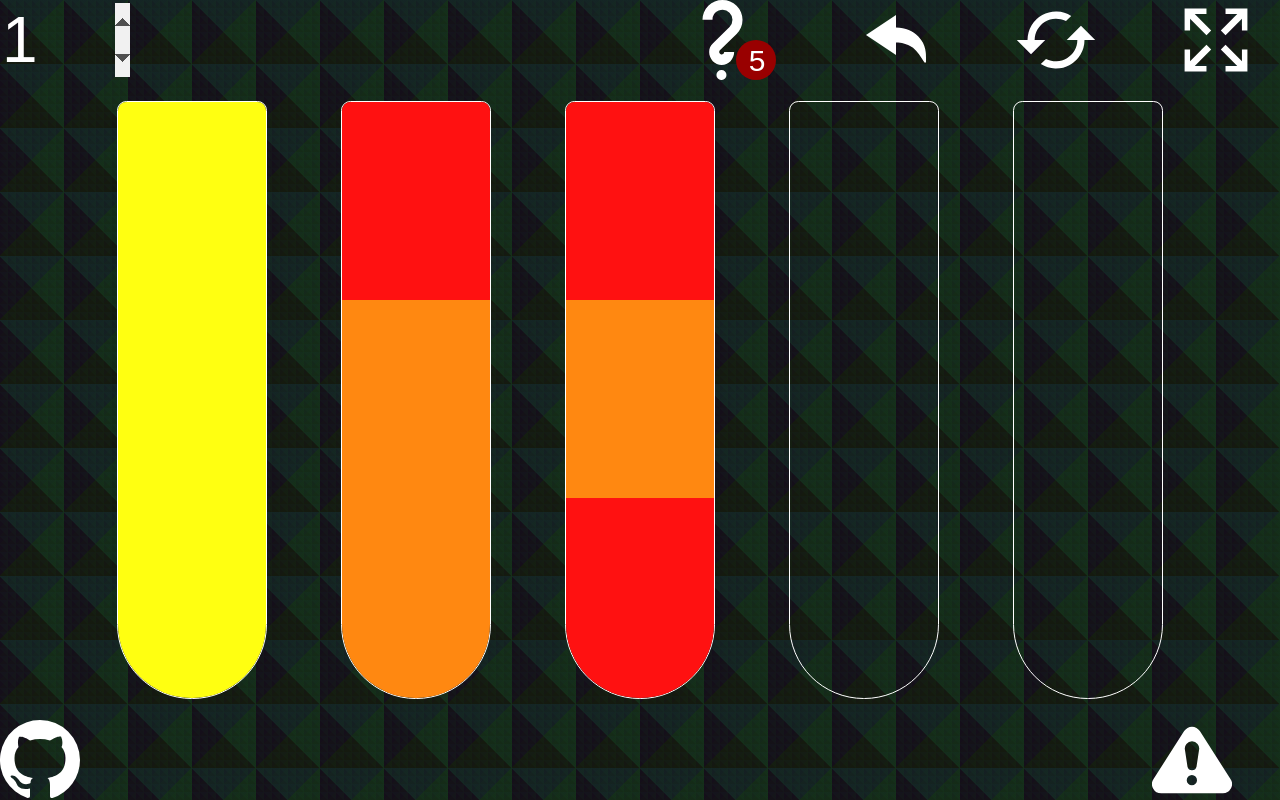
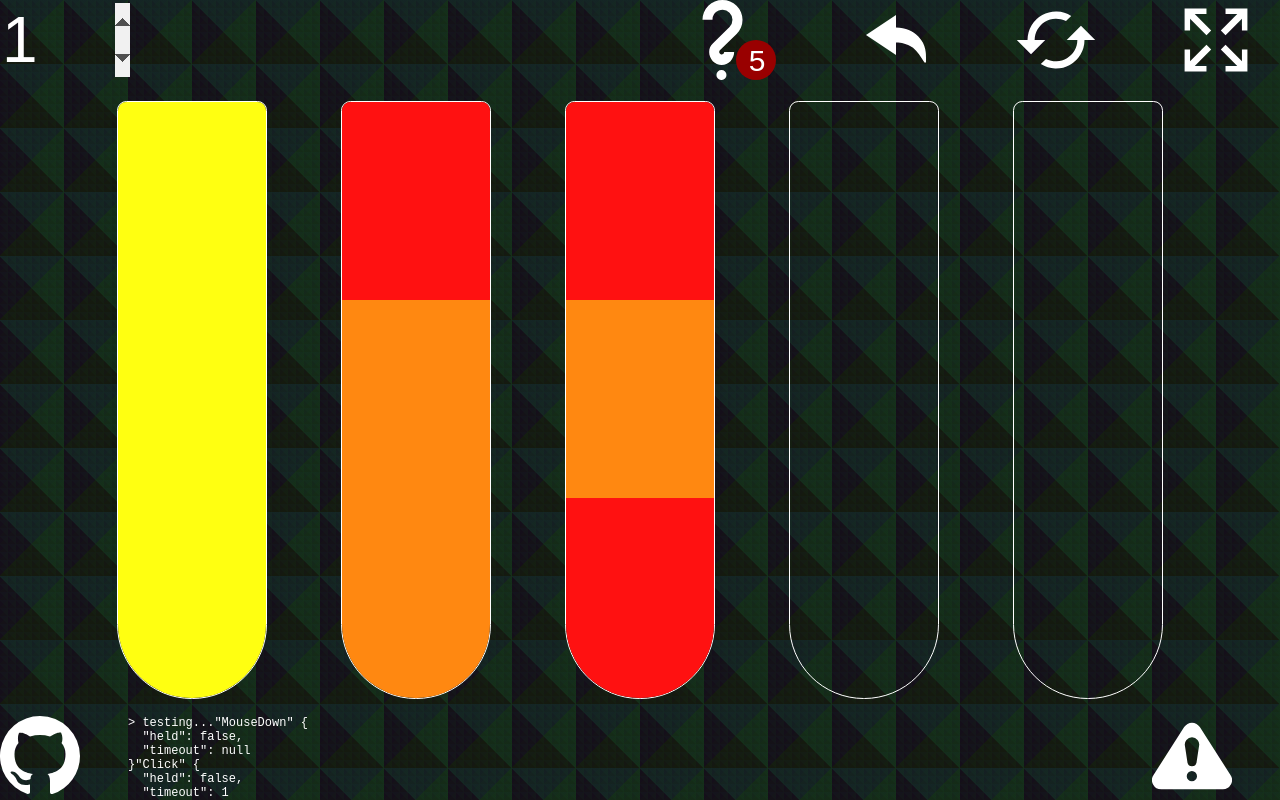
Before and after one commit to Fordi/its-not-a-truck, a website: page docs/index.html in a window 1280 px wide. Both pictures are taken after a click on the icon 896 px from the left and 40 px from the top of the page. Drawn offline with Linux system fonts and the light colour scheme.

Commit message:
Added logger

```diff
--- a/docs/SortPuzzle.mjs
+++ b/docs/SortPuzzle.mjs
@@ -15,6 +15,9 @@ const { floor } = Math;
 // protocol:
 // -> [requestId, ...args]
 // <- [requestId, result, error]
+const log = (...args) => {
+  document.querySelector('pre.console').textContent += args.map((obj) => JSON.stringify(obj, null, 2)).join(' ');
+};
 
 const promisifyWorker = (worker) => {
   const deferreds = new Map();
@@ -285,6 +288,7 @@ class SortPuzzle extends HTMLElement {
     return createElement(UndoButton, {
       size: BUTTON_SIZE,
       onMouseDown: () => {
+        log("MouseDown", { held, timeout });
         timeout = setTimeout(() => {
           held = true;
           timeout = null;
@@ -292,6 +296,7 @@ class SortPuzzle extends HTMLElement {
         }, 250);
       },
       onClick: () => {
+        log("Click", { held, timeout });
         if (held) {
           held = false;
         } else {
--- a/docs/index.css
+++ b/docs/index.css
@@ -202,6 +202,10 @@ body.high-detail .confetti-flake {
   color: red;
   animation: glow 0.5s infinite;
 }
+.undo-button.holding {
+  color: cyan;
+  animation: glow 0.25s none;
+}
 
 @keyframes glow {
   0% {
@@ -306,3 +310,11 @@ footer svg {
   height: 100%;
   display: block;
 }
+pre.console {
+  margin: 0;
+  font-size: 12px;
+  text-align: left;
+  overflow: auto;
+  flex: 1 1 auto;
+  max-height: 7em;
+}
--- a/docs/index.html
+++ b/docs/index.html
@@ -16,15 +16,14 @@
                 <path fill="currentColor" d="M8 0a8 8 0 0 0-2.5 15.6c.4 0 .5-.2.5-.4v-1.5c-2 .4-2.5-.5-2.7-1 0-.1-.5-.9-.8-1-.3-.2-.7-.6 0-.6.6 0 1 .6 1.2.8.7 1.2 1.9 1 2.4.7 0-.5.2-.9.5-1-1.8-.3-3.7-1-3.7-4 0-.9.3-1.6.8-2.2 0-.2-.3-1 .1-2 0 0 .7-.3 2.2.7a7.4 7.4 0 0 1 4 0c1.5-1 2.2-.8 2.2-.8.5 1.1.2 2 .1 2.1.5.6.8 1.3.8 2.2 0 3-1.9 3.7-3.6 4 .3.2.5.7.5 1.4v2.2c0 .2.1.5.5.4A8 8 0 0 0 16 8a8 8 0 0 0-8-8z"/>
             </svg>
         </a>
+        <pre class="console">&gt; testing...</pre>
         <a target="_blank" rel="noreferrer" href="https://github.com/Fordi/its-not-a-truck/issues/new" class="github-issues">
             <svg xmlns="http://www.w3.org/2000/svg" viewBox="0 0 311 311">
                 <path fill="currentColor" d="M305 229 186 43a36 36 0 0 0-61 0L6 229a36 36 0 0 0 30 56h238a36 36 0 0 0 31-56zm-150 25a20 20 0 1 1 0-40 20 20 0 0 1 0 40zm28-138-10 66a18 18 0 0 1-35 0l-10-66a28 28 0 1 1 55 0z"/>
             </svg>
         </a>
     </footer>
-    <a href="https://retro.pizza/@fordiman" title="Mastodon" rel="me"></a>
-    <a href="https://threads.net/@codemonkeybryan" title="Threads" rel="me"></a>
-    <a href="https://programming.dev/u/Fordiman" title="Lemmy" rel="me"></a>
+    <a href="https://bsky.net/@fordi.org" title="BlueSky" rel="me"></a>
     <script type="module">
         import './SortPuzzle.mjs?60';
         import './TestTube.mjs?60';
```
